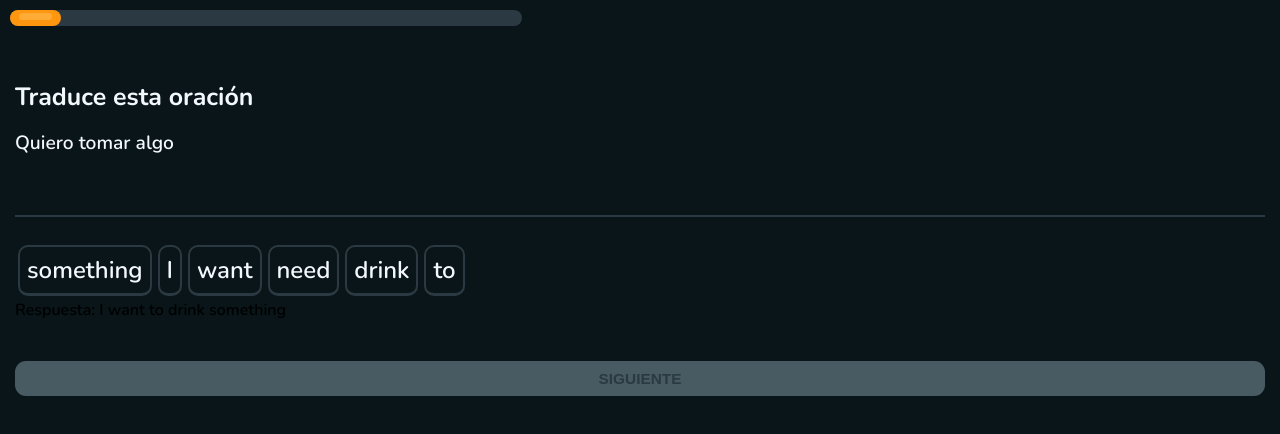
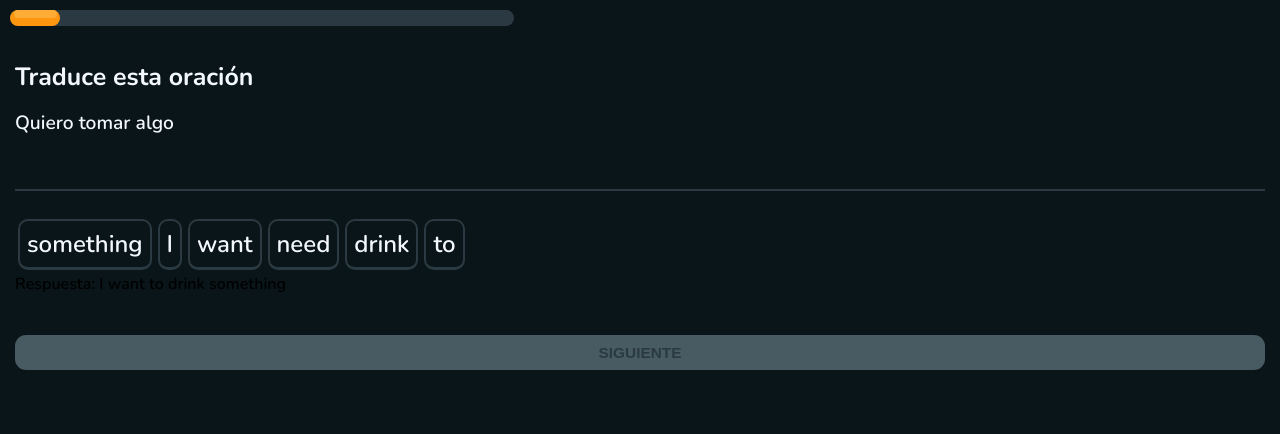
Before and after one commit to CiroMirkin/sortChoicesDuolingoPractice_JS, a plain HTML site: page index.html in a window 1280 px wide. Both pictures are taken after a click on the button "COMPROBAR". Drawn offline with nearby package versions, Linux system fonts and the light colour scheme.

Commit message:
funciona: barra de progreso

```diff
--- a/src/main.js
+++ b/src/main.js
@@ -133,8 +133,10 @@ userResponseContainer.addEventListener('click', (e) => {
     }
 })
 
+const validateUserResponseBtn = document.getElementById('validateUserResponseBtn')
+const progressBar = document.getElementById('progressBar')
+let practiceProgress = 0
 
-const validateUserResponseBtn = document.getElementById('validateUserResponseBtn')
 
 let isTheUserResponseWrong = true
 let isTheUserResponseRight = false
@@ -165,5 +167,12 @@ validateUserResponseBtn.addEventListener('click', () => {
         `
         validateUserResponseBtn.innerText = 'Siguiente'
         isTheUserResponseWrong = false
+
+    }
+
+    practiceProgress++
+    progressBar.style.width = `${practiceProgress}0%`
+    if(!practiceProgress) {
+        progressBar.style.padding = '3px 6px 0'
     }
 })
--- a/src/styles.css
+++ b/src/styles.css
@@ -9,6 +9,7 @@
 }
 
 * {
+    box-sizing: border-box;
     margin: 0; padding: 0;
 }
 
@@ -31,10 +32,8 @@ body {
 }
 
 .progress-bar__bar {
-    box-sizing: border-box;
-    width: 10%;
+    width: 0%;
     height: 100%;
-    padding: 3px 6px 0;
     border-radius: 20px;
     background: var(--orange);
 
```
